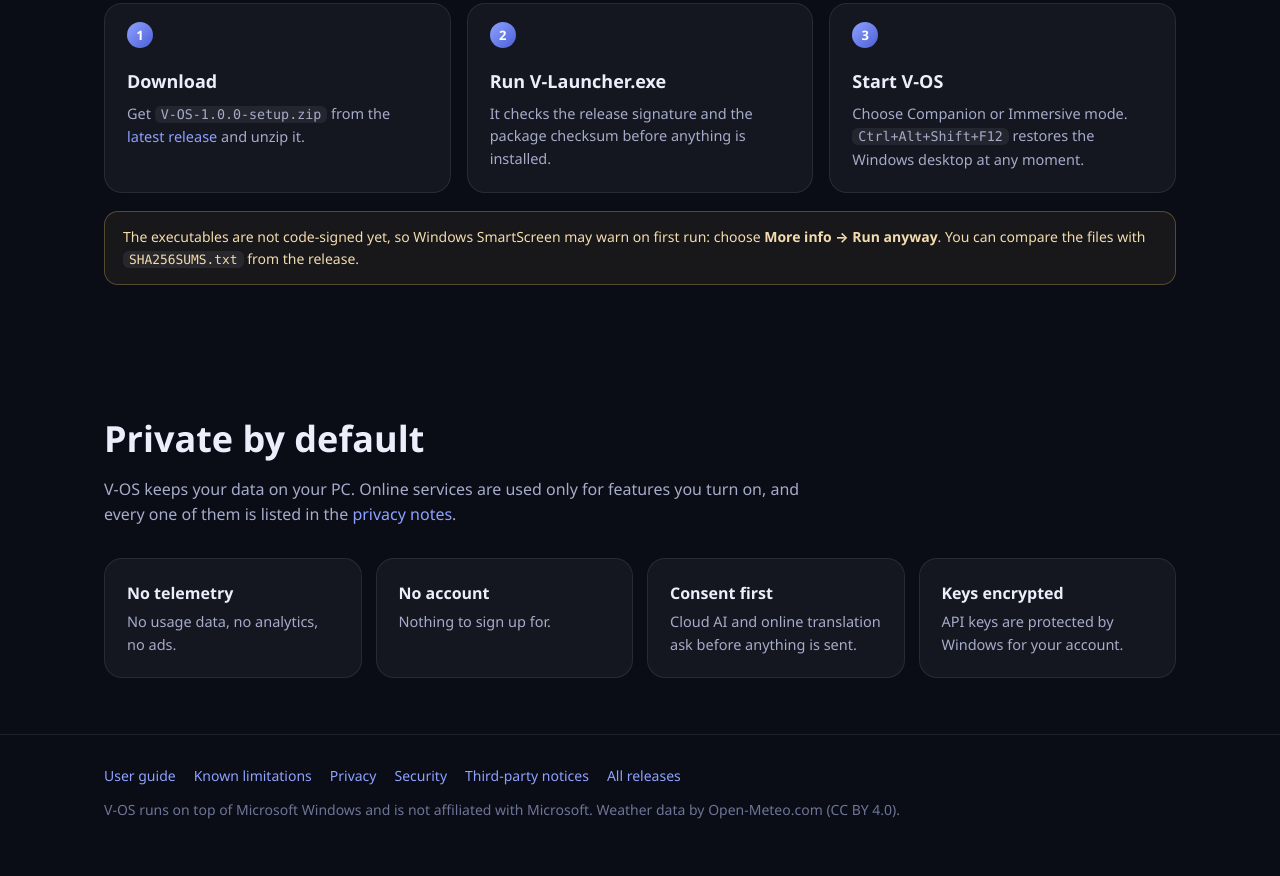
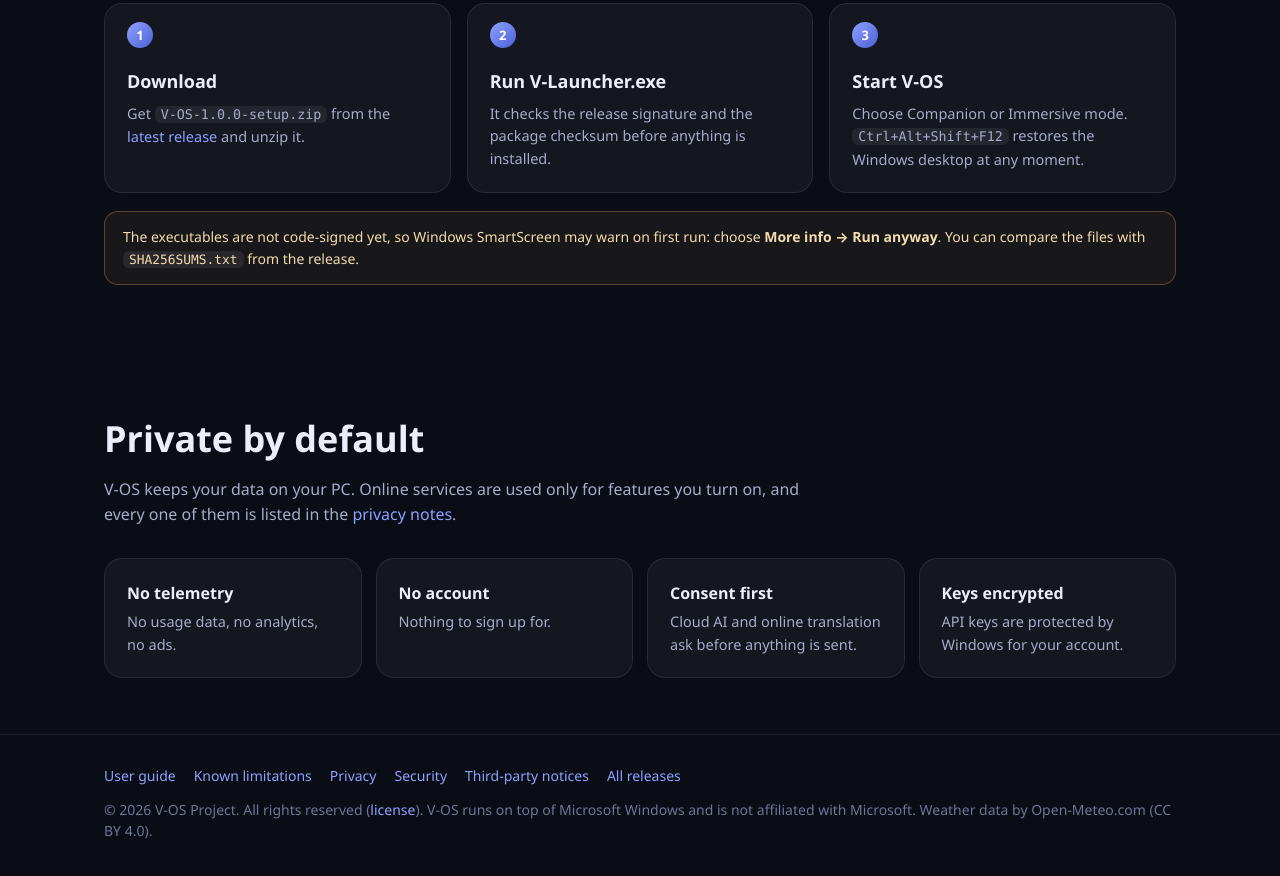
Before and after one commit to fsb-helper-ru/V-OS, a plain HTML site: page docs/index.html in a window 1280 px wide. Shown: the part 2449-3325 px from the top of the page. Drawn offline with Linux system fonts and the light colour scheme.

Commit message:
State that V-OS is proprietary, all rights reserved
LICENSE: the source is published to be read. Use, copying, modification
and redistribution need written permission, and running published
releases is permitted. GitHub's Terms of Service rights (viewing,
forking within GitHub) are noted, and third-party components keep their
own licenses. README and the product page footer link to it.

Co-Authored-By: Claude Opus 5.5 <noreply@anthropic.com>

```diff
--- a/docs/index.html
+++ b/docs/index.html
@@ -229,7 +229,7 @@
       <a data-doc="../THIRD-PARTY-NOTICES.md" href="../THIRD-PARTY-NOTICES.md">Third-party notices</a>
       <a data-gh="releases" href="#">All releases</a>
     </div>
-    <div>V-OS runs on top of Microsoft Windows and is not affiliated with Microsoft. Weather data by Open-Meteo.com (CC BY 4.0).</div>
+    <div>© 2026 V-OS Project. All rights reserved (<a data-doc="../LICENSE" href="../LICENSE">license</a>). V-OS runs on top of Microsoft Windows and is not affiliated with Microsoft. Weather data by Open-Meteo.com (CC BY 4.0).</div>
   </div>
 </footer>
 
```
Also changed, not shown: 2 other files.
